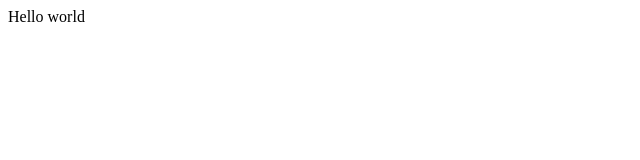
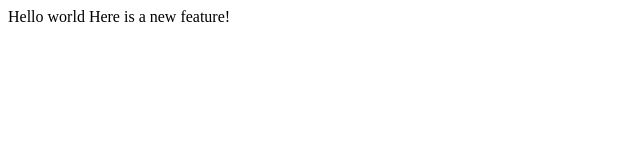
Before and after one commit to afe038/test0, a plain HTML site: page index.html in a window 1280 px wide. Shown: the whole page, without its empty margins (0-640 px from the left). Drawn offline with Linux system fonts and the light colour scheme.

Commit message:
Added a new line

```diff
--- a/index.html
+++ b/index.html
@@ -3,5 +3,8 @@
         <head>
                 <title>Hello world</title>
         </head>
-        <body>Hello world</body>
+        <body>
+			Hello world
+			Here is a new feature!
+		</body>
 </html>
```
